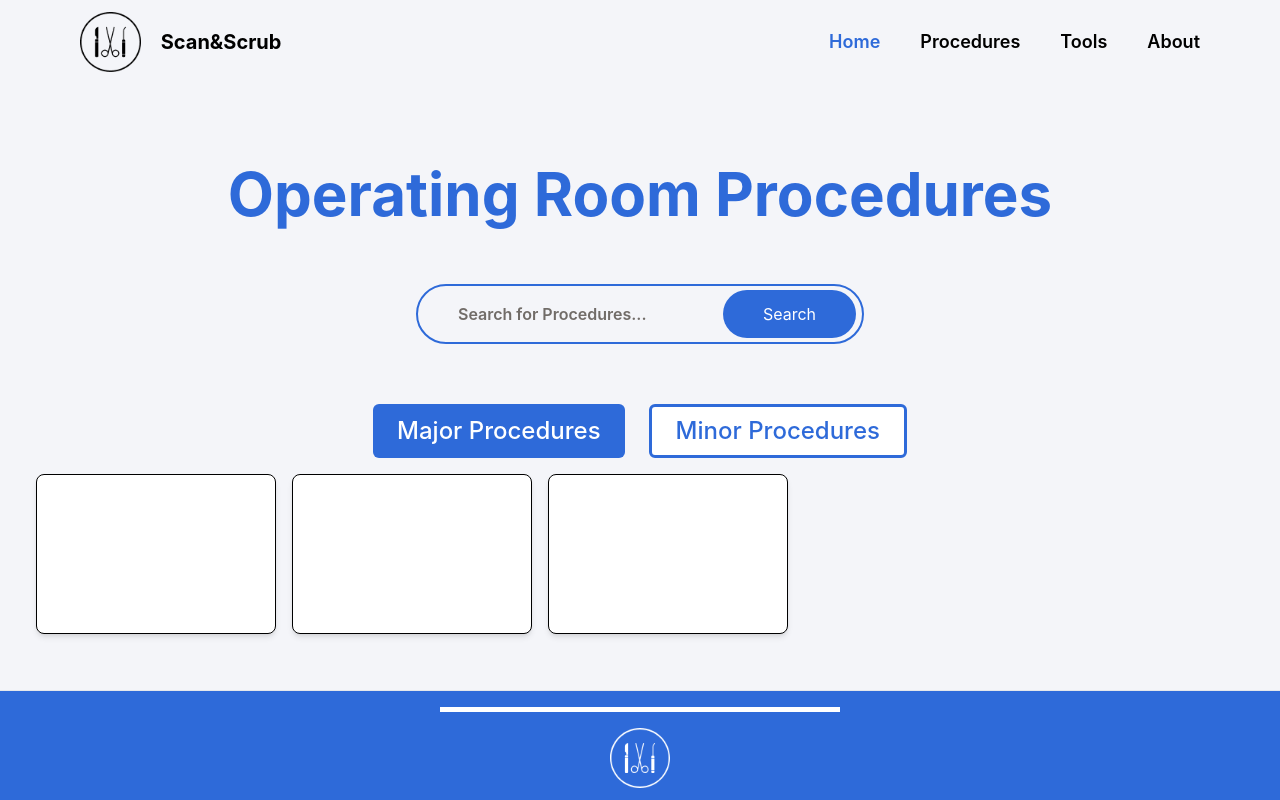
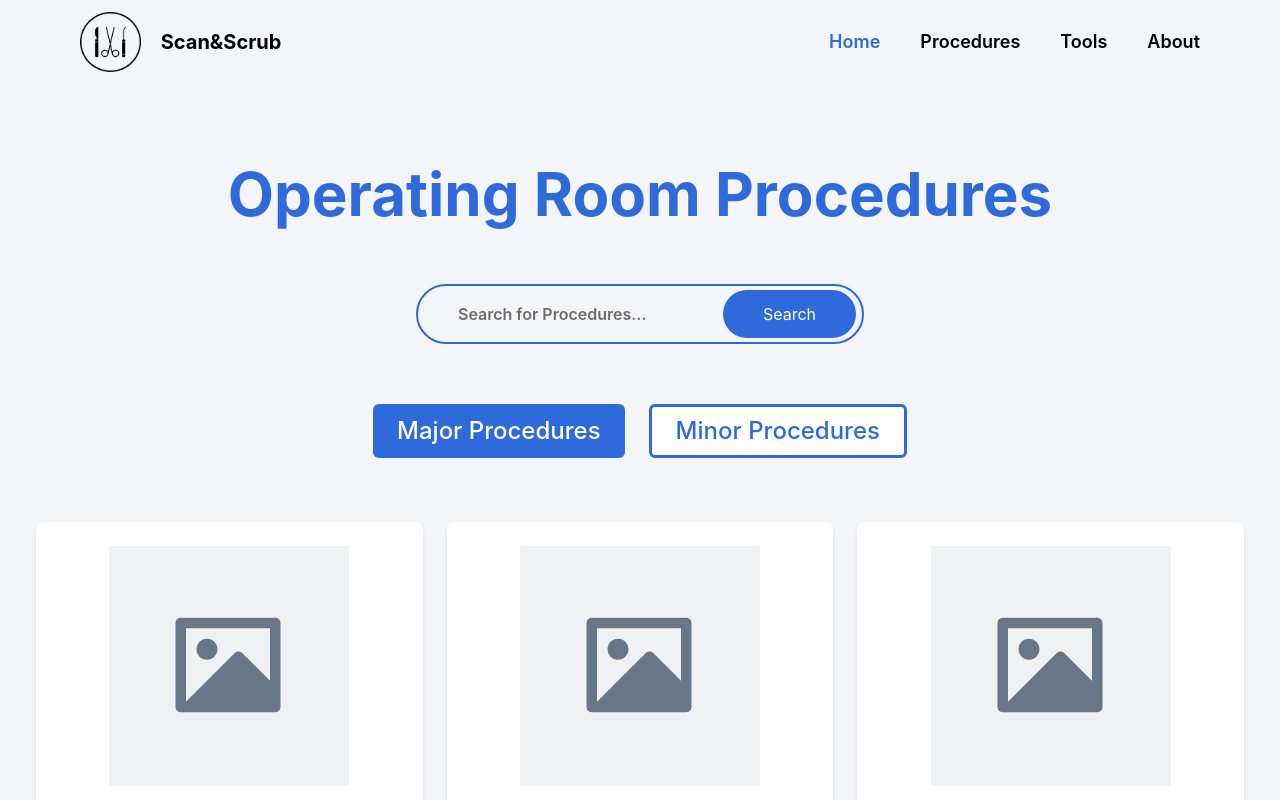
Before and after one commit to rogerrru/scan-and-scrub, a React (Vite) app: page /procedures in a window 1280 px wide. Built offline with nearby package versions, Linux system fonts and the light colour scheme.

Commit message:
displayed procedures from JSON and modified layout

```diff
--- /dev/null
+++ b/src/data/procedures.json
@@ -0,0 +1,54 @@
+{
+    "major": [
+        {
+            "id": 1,
+            "image": "/src/assets/procedures/image-placeholder.svg",
+            "name": "Major Procedure 1",
+            "description": "Lorem Ipsum "
+        },
+        {
+            "id": 2,
+            "image": "/src/assets/procedures/image-placeholder.svg",
+            "name": "Major Procedure 2",
+            "description": "Lorem Ipsum "
+        },
+        {
+            "id": 3,
+            "image": "/src/assets/procedures/image-placeholder.svg",
+            "name": "Major Procedure 3",
+            "description": "Lorem Ipsum "
+        },
+        {
+            "id": 4,
+            "image": "/src/assets/procedures/image-placeholder.svg",
+            "name": "Major Procedure 4",
+            "description": "Lorem Ipsum "
+        }
+    ],
+    "minor": [
+        {
+            "id": 5,
+            "image": "/src/assets/procedures/image-placeholder.svg",
+            "name": "Minor Procedure 1",
+            "description": "Lorem Ipsum "
+        },
+        {
+            "id": 6,
+            "image": "/src/assets/procedures/image-placeholder.svg",
+            "name": "Minor Procedure 2",
+            "description": "Lorem Ipsum "
+        },
+        {
+            "id": 7,
+            "image": "/src/assets/procedures/image-placeholder.svg",
+            "name": "Minor Procedure 3",
+            "description": "Lorem Ipsum "
+        },
+        {
+            "id": 8,
+            "image": "/src/assets/procedures/image-placeholder.svg",
+            "name": "Minor Procedure 4",
+            "description": "Lorem Ipsum "
+        }
+    ]
+}
--- a/src/pages/Procedures.jsx
+++ b/src/pages/Procedures.jsx
@@ -4,23 +4,11 @@ import '../styles/index.css'
 import { Link } from "react-router-dom";
 import Header from "../components/Header";
 import Footer from "../components/Footer";
+import proceduresData from "../data/procedures.json"
 
 const Procedures = () => {
   const [searchProcedure, setSearchProcedure] = useState("");
   const [selectedCategory, setSelectedCategory] = useState("major");
-
-  // hard coded for testing
-  const procedures = {
-    major: [
-      { id: 1, procedure_name: "Heart Surgery" },
-      { id: 2, procedure_name: "Brain Surgery" },
-      { id: 3, procedure_name: "Organ Transplant" },
-    ],
-    minor: [
-      { id: 4, procedure_name: "Stitches Removal" },
-      { id: 5, procedure_name: "Wound Dressing" },
-    ],
-  };
 
   return (
     <div>
@@ -72,15 +60,24 @@ const Procedures = () => {
         </div>
 
         {/* Procedure Cards */}
-        <div className="overflow-x-auto whitespace-nowrap flex gap-4 p-4">
-          {procedures[selectedCategory].map((procedure) => (
-            <div
-              key={procedure.id}
-              className="w-60 h-40 bg-white shadow-md rounded-lg p-4 flex items-center justify-center text-lg font-semibold border"
-            >
-              {procedure.name}
-            </div>
-          ))}
+        <div className="grid grid-cols-1 md:grid-cols-3 gap-6 p-4 mt-12 mb-15">
+          {proceduresData[selectedCategory]
+            .filter((procedure) =>
+              procedure.name.toLowerCase().includes(searchProcedure.toLowerCase())
+            )
+            .map((procedure) => (
+              <div
+                key={procedure.id}
+                className="w-full bg-white shadow-md rounded-lg p-6 flex flex-col items-center"
+              >
+                <img
+                  src={procedure.image}
+                  alt={procedure.name}
+                  className="w-60 h-60 mb-4"
+                />
+                <p className="text-lg text-center">{procedure.name}</p>
+              </div>
+            ))}
         </div>
       </div>
 
```
Also changed, not shown: styles/style.css (deleted, +0 -168 lines), src/assets/procedures/image-placeholder.svg (added), src/data/procedures.csv, 1 other file (tests, documents, lock files or other folders).
